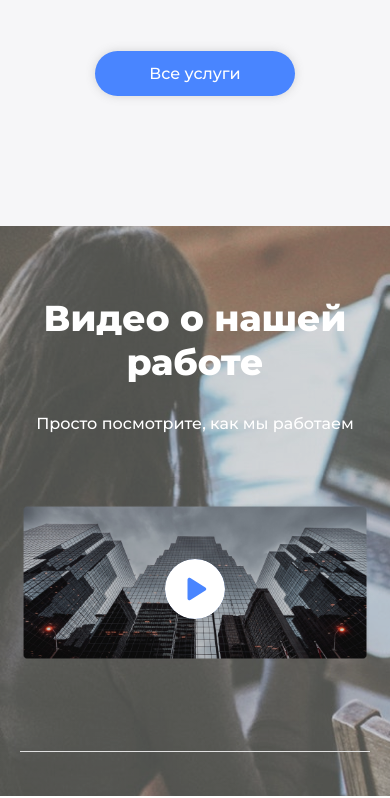
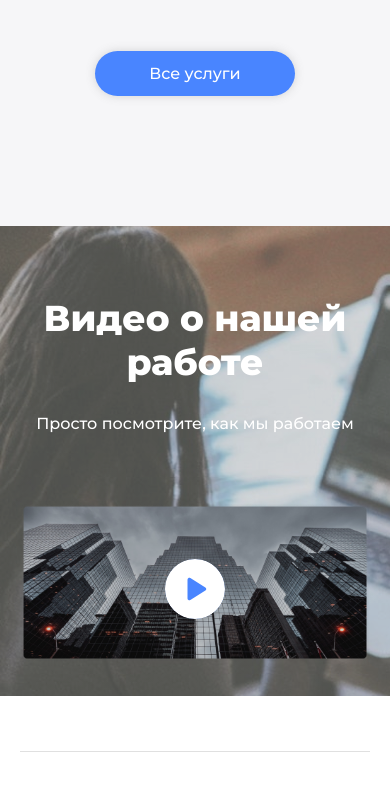
Before and after one commit to DymashokVasyl/DymashokVasyl.github.io, a plain HTML site: page Landing-IT/index.html in a window 390 px wide. Shown: the part 7083-7881 px from the top of the page. Drawn offline with Linux system fonts and the light colour scheme.

Commit message:
Update style.css

```diff
--- a/Landing-IT/css/style.css
+++ b/Landing-IT/css/style.css
@@ -628,6 +628,10 @@ footer{
         display: block;
     }
 
+    .bg-2{
+        height:470px;
+    }
+
     .video{
         width: 450px;
         margin: 0 auto;
```
